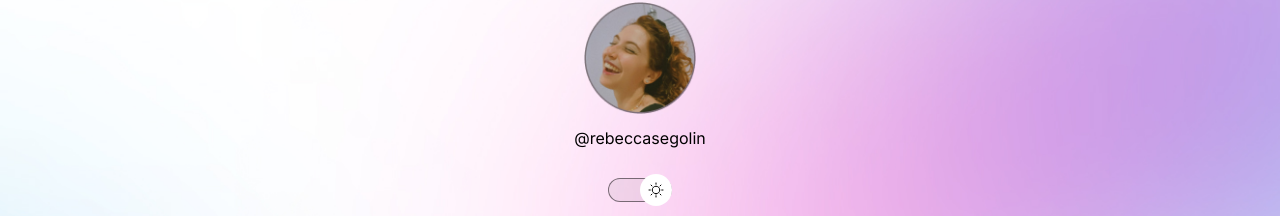
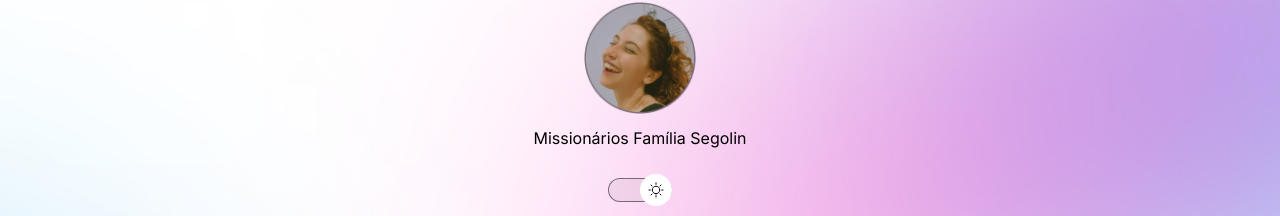
Before and after one commit to rebeccasegolin/projetoteste1, a plain HTML site: page index.html in a window 1280 px wide. Shown: the part 78-294 px from the top of the page. Drawn offline with nearby package versions, Linux system fonts and the light colour scheme.

Commit message:
Missionarios familia segolin

```diff
--- a/index.html
+++ b/index.html
@@ -15,7 +15,7 @@
     <!--para inserir uma nova div id, escrevi #nomedonovoid e dei enter, no caso #profile enter-->
         <div id="profile">
         <img src="./assets/Avatar-light.png" alt="foto de Rebecca Segolin de perfil com sorriso aberto e olhos fechados">
-        <p>@rebeccasegolin</p>
+        <p>Missionários Família Segolin</p>
         </div>
         <div id="switch" onclick="toggleMode()"> <!--este taggleMode é uma função javascript-->
             <button></button>
```
